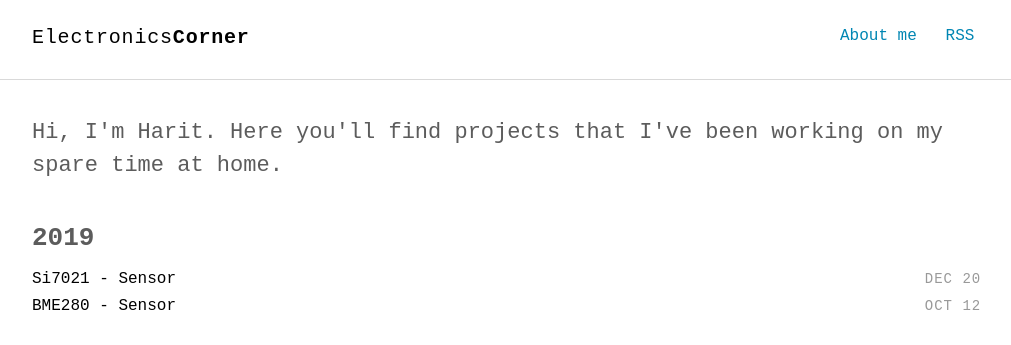
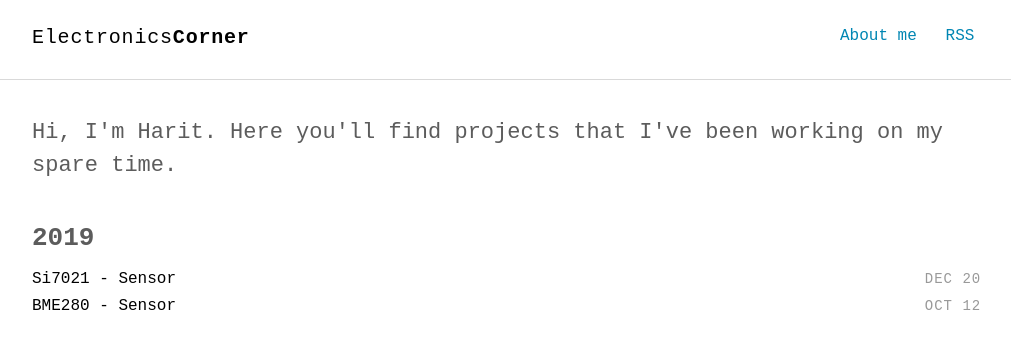
Before and after one commit to hshah89/hshah89.github.io, a Jekyll site: the page built from index.html, in a window 1280 px wide. Shown: the top 345 px of the page, without its empty margins (132-1143 px from the left). Built offline with Jekyll 4.4.1, drawn with Linux system fonts in a browser that asks for light colours; some web fonts are replaced.

Commit message:
Update intro.html

```diff
--- a/_includes/intro.html
+++ b/_includes/intro.html
@@ -1,5 +1,5 @@
 <section class="intro">
   <div class="container">
-    <p class="lead">Hi, I'm Harit. Here you'll find projects that I've been working on my spare time at home.</p>
+    <p class="lead">Hi, I'm Harit. Here you'll find projects that I've been working on my spare time.</p>
   </div>
 </section>
```
